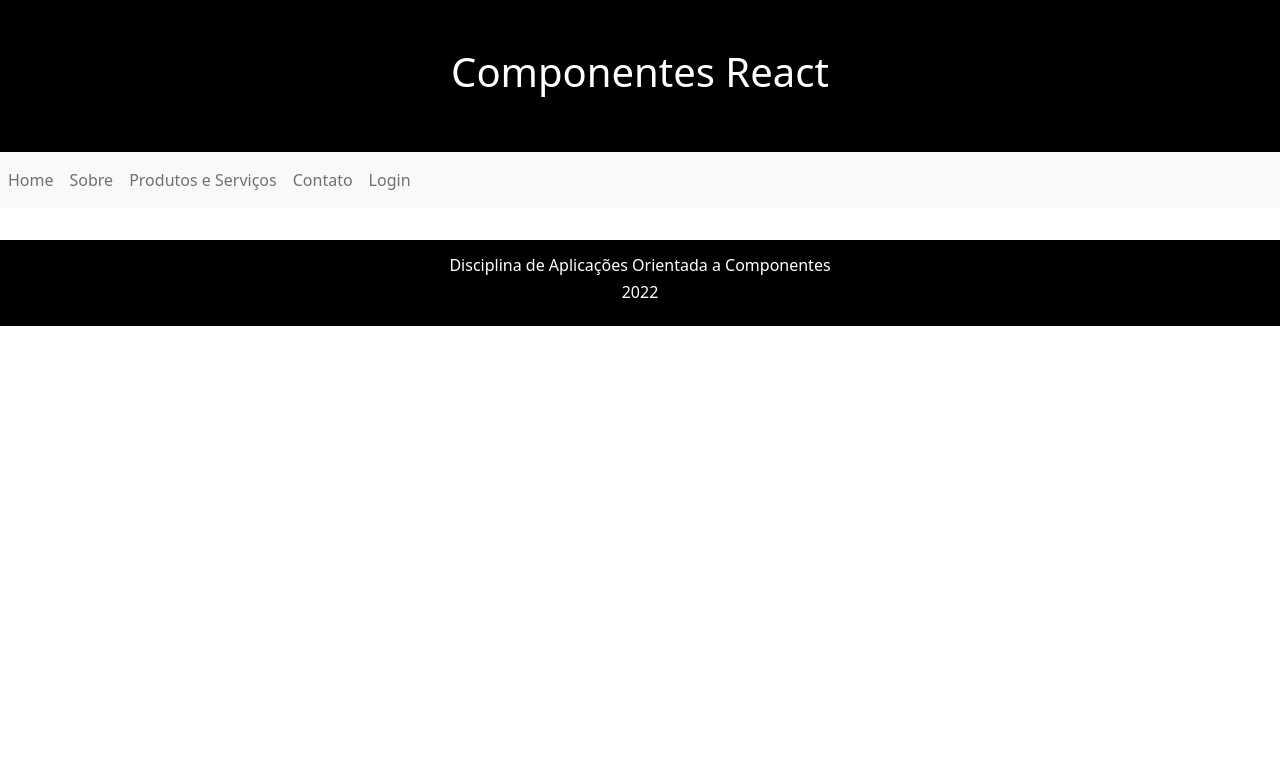
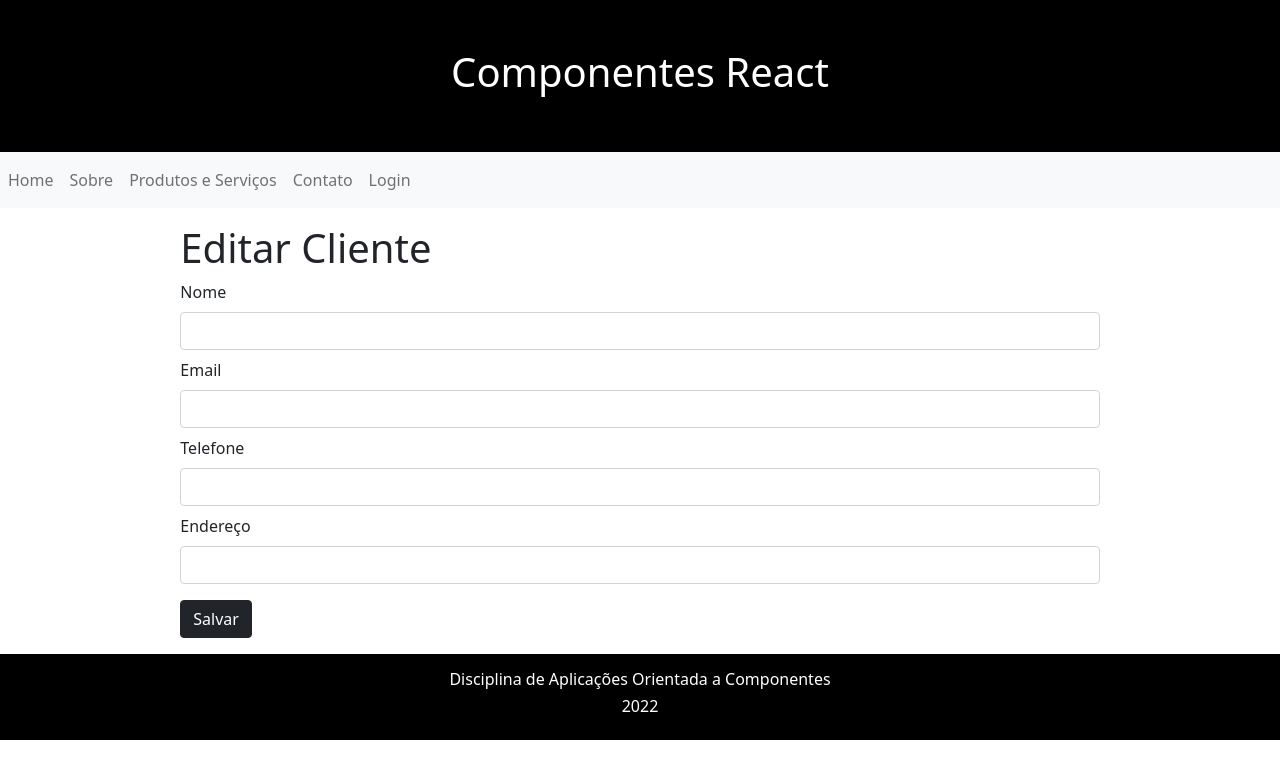
Before and after one commit to eduardoevaldt/project-app, a React (Create React App) app: page /admin/clientUpdate/1 in a window 1280 px wide. Shown: the top 778 px of the page. Built offline with nearby package versions, Linux system fonts and the light colour scheme; no server answers.

Commit message:
Estrutura de Clientes Inserida

```diff
--- /dev/null
+++ b/src/components/Admin/Client/ClientAdd/ClientAdd.js
@@ -0,0 +1,77 @@
+import React from "react";
+import { useForm } from "react-hook-form";
+import { useNavigate } from "react-router-dom";
+import Api from "../../../../Api";
+import { getToken } from "../../../../Auth";
+
+function ClientAdd() {
+
+    const { handleSubmit, register } = useForm();
+    const navigate = useNavigate();
+
+    const onSubmit = (data) => {
+        Api.post('/client',
+            {
+                name: data.name,
+                phone: data.phone,
+                email: data.email,
+                address: data.address
+            },
+            {
+                headers:{
+                    Authorization: 'Bearer ' + getToken()
+                }
+            }
+        )
+        .then(()=>{
+            navigate('/admin/clientList')
+        })
+    }
+
+    return (
+        <div className="row">
+            <div className="col-sm-1"></div>
+            <div className="col-sm-10">
+                <h1>Adicionar Cliente</h1>
+                <form onSubmit={handleSubmit(onSubmit)}>
+                    <div className="form-group mt-2">
+                        <label className="form-label" htmlFor="">Nome</label>
+                        <input
+                            className="form-control"
+                            type="text"
+                            {...register('name')}
+                        />
+                    </div>
+                    <div className="form-group mt-2">
+                        <label className="form-label" htmlFor="">Email</label>
+                        <input
+                            className="form-control"
+                            type="email"
+                            {...register('email')}
+                        />
+                    </div>
+                    <div className="form-group mt-2">
+                        <label className="form-label" htmlFor="">Telefone</label>
+                        <input
+                            className="form-control"
+                            type="text"
+                            {...register('phone')}
+                        />
+                    </div>
+                    <div className="form-group mt-2">
+                        <label className="form-label" htmlFor="">Endereço</label>
+                        <input
+                            className="form-control"
+                            type="text"
+                            {...register('address')}
+                        />
+                    </div>
+                    <button type="submit" className="btn btn-dark mt-3">Salvar</button>
+                </form>
+            </div>
+            <div className="col-sm-1"></div>
+        </div>
+    )
+}
+
+export default ClientAdd;
--- /dev/null
+++ b/src/components/Admin/Client/ClientAdd/index.js
@@ -0,0 +1,3 @@
+import ClientAdd from "./ClientAdd";
+
+export default ClientAdd;
--- a/src/components/Admin/Client/ClientList/ClientList.js
+++ b/src/components/Admin/Client/ClientList/ClientList.js
@@ -1,10 +1,93 @@
-import React from "react";
+import React, { useEffect, useState } from "react";
+import { useNavigate } from "react-router-dom";
+import Api from "../../../../Api";
+import { getToken } from "../../../../Auth";
 
-function ClientList(){
-    return(
-        <>
-        <h1>Listagem de Clientes</h1>
-        </>
+function ClientList() {
+
+    const [clients, setClients] = useState([]);
+    const navigate = useNavigate();
+
+    useEffect(() => {
+        Api.get('/client',
+            {
+                params: {},
+                headers: {
+                    Authorization: "Bearer " + getToken()
+                }
+            }
+        )
+            .then((response) => {
+                setClients(response.data);
+            })
+    }, [])
+
+    const handleClickAdd = () => {
+        navigate('/admin/clientAdd')
+    }
+
+    const handleClickUpdate = (idClient) => {
+        navigate(`/admin/clientUpdate/${idClient}`)
+    }
+
+    const handleClickDelete = (idClient) => {
+        Api.delete(`/client/${idClient}`)
+            .finally(() => {
+                window.location.reload(false);
+            })
+    }
+
+    return (
+        <div className="row">
+            <div className="col-sm-1"></div>
+            <div className="col-sm-10">
+                <button
+                    className="btn btn-primary"
+                    onClick={() => handleClickAdd()}
+                >
+                    Novo
+                </button>
+                <h1 className="mt-2">Lista de Clientes</h1>
+                <table className="table table-striped">
+                    <thead>
+                        <tr>
+                            <th>Nome</th>
+                            <th>Email</th>
+                            <th>Telefone</th>
+                            <th>Endereço</th>
+                            <th>Ações</th>
+                        </tr>
+                    </thead>
+                    <tbody>
+                        {clients.map((client, index) =>
+                            <tr key={index}>
+                                <td>{client.name}</td>
+                                <td>{client.email}</td>
+                                <td>{client.phone}</td>
+                                <td>{client.address}</td>
+                                <td>
+                                    <button
+                                        className="btn btn-warning"
+                                        onClick={() => handleClickUpdate(client.idClient)}
+                                    >
+                                        Alterar
+                                    </button>
+                                </td>
+                                <td>
+                                    <button
+                                        className="btn btn-danger"
+                                        onClick={() => handleClickDelete(client.idClient)}
+                                    >
+                                        Deletar
+                                    </button>
+                                </td>
+                            </tr>
+                        )}
+                    </tbody>
+                </table>
+            </div>
+            <div className="col-sm-1"></div>
+        </div>
     )
 }
 
--- /dev/null
+++ b/src/components/Admin/Contact/ClientUpdate/ClientUpdate.js
@@ -0,0 +1,96 @@
+import React, { useEffect, useState } from "react";
+import { useForm } from "react-hook-form";
+import { useNavigate, useParams } from "react-router-dom";
+import Api from "../../../../Api";
+import { getToken } from "../../../../Auth";
+
+function ClientUpdate() {
+    let {idClient} = useParams();
+    const [client, setClient] = useState([]);
+    const { handleSubmit, register, reset} = useForm();
+    const navigate = useNavigate();
+
+    useEffect(() => {
+        Api.get(`/client/${idClient}`,
+            {
+                params: {},
+                headers: {
+                    Authorization: "Bearer " + getToken()
+                }
+            }
+        )
+            .then((response) => {
+                setClient(response.data);
+                reset(response.data)
+            })
+    }, [idClient, reset])
+
+    const onSubmit = (data) => {
+        Api.put(`/client/${idClient}`,
+            {
+                name: data.name,
+                phone: data.phone,
+                email: data.email,
+                address: data.address
+            },
+            {
+                headers: {
+                    Authorization: 'Bearer ' + getToken()
+                }
+            }
+        )
+            .then(() => {
+                navigate('/admin/clientList')
+            })
+    }
+
+    return (
+        <div className="row">
+            <div className="col-sm-1"></div>
+            <div className="col-sm-10">
+                <h1>Editar Cliente</h1>
+                <form onSubmit={handleSubmit(onSubmit)}>
+                    <div className="form-group mt-2">
+                        <label className="form-label" htmlFor="">Nome</label>
+                        <input
+                            className="form-control"
+                            type="text"
+                            defaultValue={client.name}
+                        />
+                    </div>
+                    <div className="form-group mt-2">
+                        <label className="form-label" htmlFor="">Email</label>
+                        <input
+                            className="form-control"
+                            type="email"
+                            {...register('email')}
+                            defaultValue={client.email}
+                        />
+                    </div>
+                    <div className="form-group mt-2">
+                        <label className="form-label" htmlFor="">Telefone</label>
+                        <input
+                            className="form-control"
+                            type="text"
+                            {...register('phone')}
+                            defaultValue={client.phone}
+                        />
+                    </div>
+                    <div className="form-group mt-2">
+                        <label className="form-label" htmlFor="">Endereço</label>
+                        <input
+                            className="form-control"
+                            type="text"
+                            {...register('address')}
+                            defaultValue={client.address}
+                        />
+                    </div>
+                    <button type="submit" className="btn btn-dark mt-3">Salvar</button>
+                </form>
+            </div>
+            <div className="col-sm-1"></div>
+        </div>
+    )
+}
+
+export default ClientUpdate;
--- /dev/null
+++ b/src/components/Admin/Contact/ClientUpdate/index.js
@@ -0,0 +1,3 @@
+import ClientUpdate from "./ClientUpdate";
+
+export default ClientUpdate;
--- a/src/components/Admin/Contact/ContactResponse/ContactResponse.js
+++ b/src/components/Admin/Contact/ContactResponse/ContactResponse.js
@@ -8,7 +8,7 @@ function ContactResponse() {
 
     let { idContact } = useParams();
     const [contact, setContact] = useState([]);
-    const { handleSubmit, register } = useForm();
+    const { handleSubmit, register, reset } = useForm();
     const navigate = useNavigate();
 
     useEffect(() => {
@@ -20,8 +20,9 @@ function ContactResponse() {
         })
             .then((response) => {
                 setContact(response.data)
+                reset(response.data)
             })
-    },[idContact])
+    },[idContact, reset])
 
     const handleOnChange = (event) =>{
        setContact({...contact, status:event.target.value})
@@ -40,7 +41,7 @@ function ContactResponse() {
             }
         )
         .finally(()=>{
-            navigate('/contactView')
+            navigate('/admin/contactView')
         })
     }
 
--- a/src/components/Contact/Contact.js
+++ b/src/components/Contact/Contact.js
@@ -20,7 +20,7 @@ function Contact() {
                 console.log(errors);
             })
             .finally(() => {
-                navigate('/contactView');
+                navigate('/admin/contactView');
             })
     }
 
--- a/src/components/Section/Section.js
+++ b/src/components/Section/Section.js
@@ -8,6 +8,8 @@ import Login from "../Admin/Login/Login";
 import ContactView from "../Admin/Contact/ContactView";
 import ContactResponse from "../Admin/Contact/ContactResponse";
 import ClientList from "../Admin/Client/ClientList"
+import ClientAdd from "../Admin/Client/ClientAdd/ClientAdd";
+import ClientUpdate from "../Admin/Contact/ClientUpdate";
 
 function Section() {
     return (
@@ -23,6 +25,8 @@ function Section() {
                 <Route path="/admin/contactView" element={<ContactView />} />
                 <Route path="/admin/contact/response/:idContact" element={<ContactResponse />} />
                 <Route path="/admin/clientList" element={<ClientList />} />
+                <Route path="/admin/clientAdd" element={<ClientAdd />} />
+                <Route path="/admin/clientUpdate/:idClient" element={<ClientUpdate />} />
             </Routes>
         </section>
     )
```
